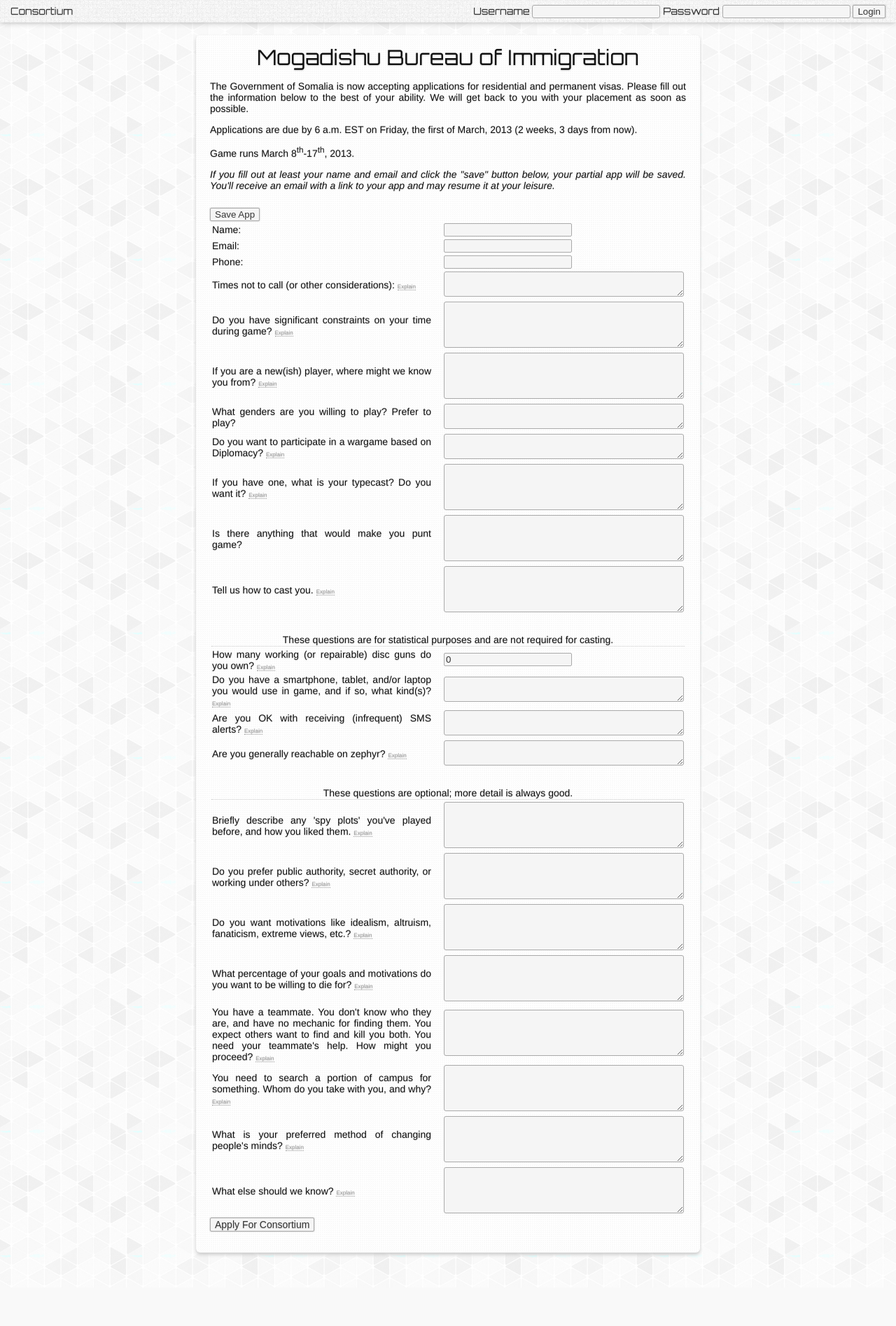
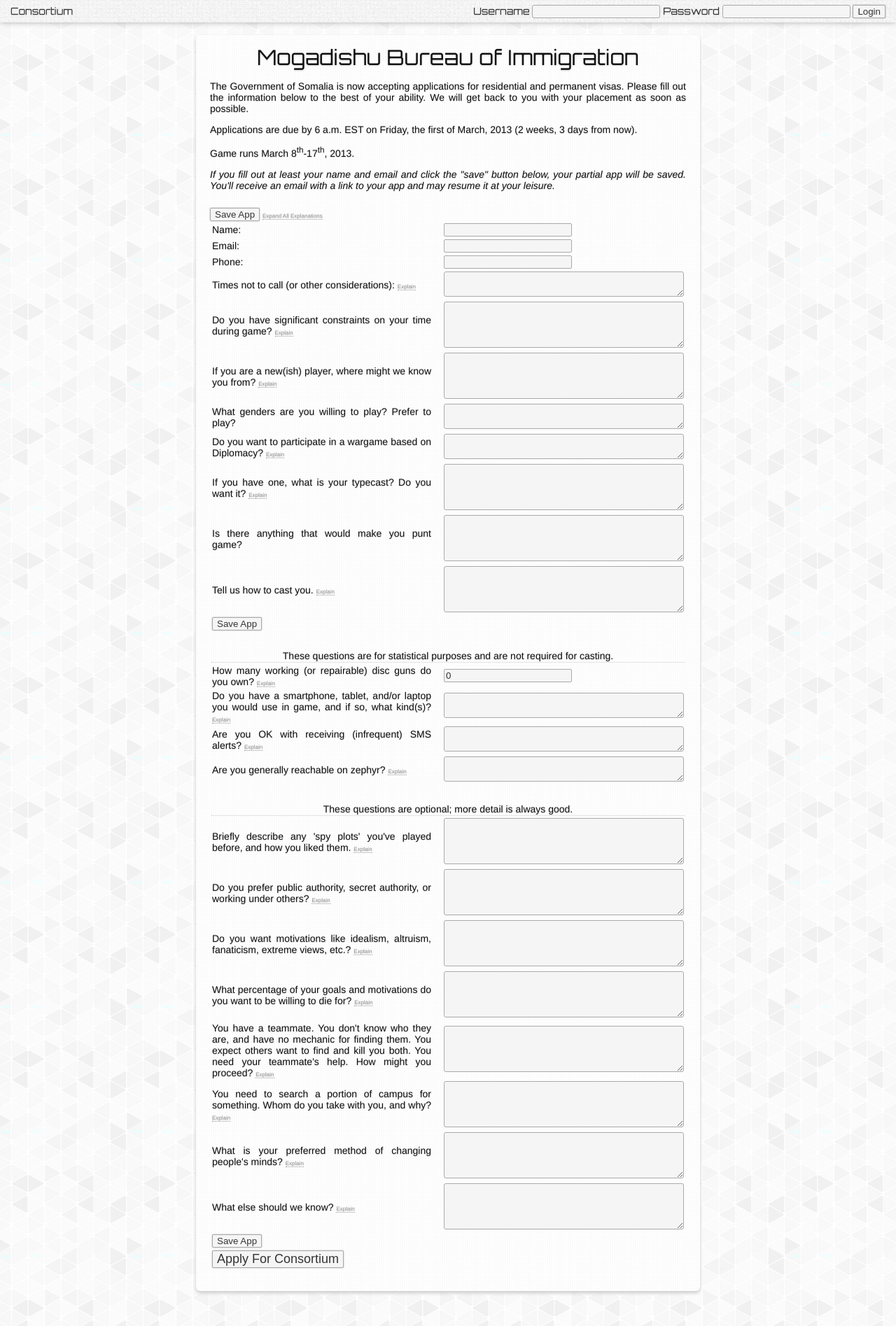
Before and after one commit to ternus/consortium, a Django app: page /app/ in a window 1280 px wide. Shown: the whole page at 70% size. Before the commit the page ends 1797 px from the top, so only its background shows below. Run offline with Django 3.2, Linux system fonts and the light colour scheme; parts of the project's set-up code (start-up, migrations or seed data) failed here and were passed over.

Commit message:
app updates again

```diff
--- a/app/templates/app/app.html
+++ b/app/templates/app/app.html
@@ -27,12 +27,13 @@
             and may resume it at your leisure.
         </p>
     </div>
+    <div class="consortium" id="app">
 
-    <div class="consortium" id="app">
         <form action="{% url app app_id %}" method="POST">
         {{ form.non_field_errors }}
             <div class="appbutton">
                 <input type="submit" id="save" class="gradientbutton greenbutton" name="app_submit" value="Save App" />
+                <a class="explain" onclick="$('.explanation').slideToggle();">Expand All Explanations</a>
             </div>
             {% csrf_token %}
             <table>
@@ -44,16 +45,17 @@
                 {% endif %}
                 </th><td>{{ field }}</td></tr>
                     {% ifequal field.name "how_cast" %}
+                        <tr><td colspan="2"><input type="submit" id="save" class="gradientbutton greenbutton" name="app_submit" value="Save App" />                        </td></tr>
+
                         <tr><td colspan="2" class="text separator">These questions are for statistical purposes and are not required for casting.</td></tr>
                     {% endifequal %}
                     {% ifequal field.name "zephyr" %}
                     <tr><td colspan="2" class="text separator">These questions are optional; more detail is always good.</td></tr>
                     {% endifequal %}
                 {% endfor %}
+                <tr><td colspan="2"><input type="submit" id="save" class="gradientbutton greenbutton" name="app_submit" value="Save App" /></td></tr>
+                <tr><td colspan="2"><input type="submit" value="Apply For Consortium" id="apply" name="app_submit" class="gradientbutton redbutton"/></td></tr>
             </table>
-            <div class="appbutton">
-                <input type="submit" value="Apply For Consortium" id="apply" name="app_submit" class="gradientbutton redbutton"/>
-            </div>
         </form>
     </div>
 {% endblock %}
--- a/static/css/consortium.css
+++ b/static/css/consortium.css
@@ -4,13 +4,19 @@
   font-weight: 400;
   src: local("Orbitron-Light"), local("Orbitron-Regular"), url("/static/fonts/orbitron.woff") format("woff"); }
 
+/*
+****************************
+Generic stuff
+****************************
+*/
 body {
   padding: 0;
   margin: 0;
-  font-family: "Helvetica Neue Ultra Light", Helvetica, sans-serif; }
+  font-family: "Helvetica Neue Ultra Light", Helvetica, sans-serif;
+  background: url("/static/img/gplaypattern.png") #eeeeee; }
 
 a:hover {
-  text-shadow: 0px 0px 2px #ff1111; }
+  text-shadow: 0px 0px 1px #ff1111; }
 
 .container {
   margin: 50px auto;
@@ -127,32 +161,6 @@ a:hover {
 #floater {
   position: relative; }
 
-#consortium_teaser {
-  position: absolute;
-  top: -25px;
-  left: 32%;
-  color: #333333;
-  padding: 10px;
-  width: 33%;
-  background: #eeeeee;
-  font-size: 14px;
-  text-shadow: 0px 1px 1px #cccccc; }
-
-.dateline {
-  font-weight: bold; }
-
-body {
-  padding: 0;
-  margin: 0;
-  font-family: Helvetica Neue, Helvetica, sans-serif;
-  background: url("/static/img/gplaypattern.png") #eeeeee; }
-
-.consortium {
-  font-family: "Orbitron", "Helvetica Neue Ultra Light", Helvetica, sans-serif; }
-
-#consortium_countdown {
-  margin-bottom: 10px; }
-
 #app_container {
   background: url("/static/img/seamlesspaper1.jpg");
   color: #000;
@@ -206,22 +226,7 @@ textarea, input {
     padding-right: 15px;
     font-weight: normal; }
   #app #apply {
-    margin: auto;
-    font-size: 14px;
-    text-shadow: 0px 1px 1px #cccccc; }
-
-.consortium_smallheader {
-  font-size: 30px;
-  text-shadow: 0px 1px 2px #cccccc;
-  text-align: center;
-  margin: auto;
-  font-family: "Orbitron", "Helvetica Neue Ultra Light", Helvetica, sans-serif; }
-
-.consortium_text {
-  margin: 10px;
-  text-align: justify;
-  font-size: 14px;
-  text-shadow: 0px 1px 1px #cccccc; }
+    font-size: 18px; }
 
 .ooc {
   font-style: italic; }
--- a/static/css/consortium.scss
+++ b/static/css/consortium.scss
@@ -213,42 +232,10 @@ $headercolor: $ultralight;
   text-align: justify;
   color: black;
   border: 1px dashed $shadow;
-
 }
 
 #floater {
   position: relative;
-}
-
-#consortium_teaser {
-  position: absolute;
-  top: -25px;
-  left: 32%;
-  color: $ultralight;
-  padding: 10px;
-  width: 33%;
-  background: $darkfont;
-  @include med-text;
-}
-
-.dateline {
-  font-weight: bold;
-}
-
-body {
-  padding: 0;
-  margin: 0;
-  font-family: Helvetica Neue, Helvetica, sans-serif;
-  background: $background;
-}
-
-.consortium {
-  @include orbitron;
-}
-
-#consortium_countdown {
-  //text-shadow: 0px 1px 4px #aaa !important;
-  margin-bottom: 10px;
 }
 
 #app_container {
@@ -320,21 +318,8 @@ textarea, input {
   }
 
   #apply {
-    margin: auto;
-    @include med-text;
+    font-size: $medfont + 4px;
   }
-}
-
-.consortium_smallheader {
-  @include large-text;
-  @include real-center;
-  @include orbitron;
-}
-
-.consortium_text {
-  margin: 10px;
-  text-align: justify;
-  @include med-text;
 }
 
 .ooc {
```
Also changed, not shown: other parts of static/css/consortium.css (+56 -16 lines), other parts of static/css/consortium.scss (+59 -29 lines). Lines whose indentation alone changed are shown as unchanged.
